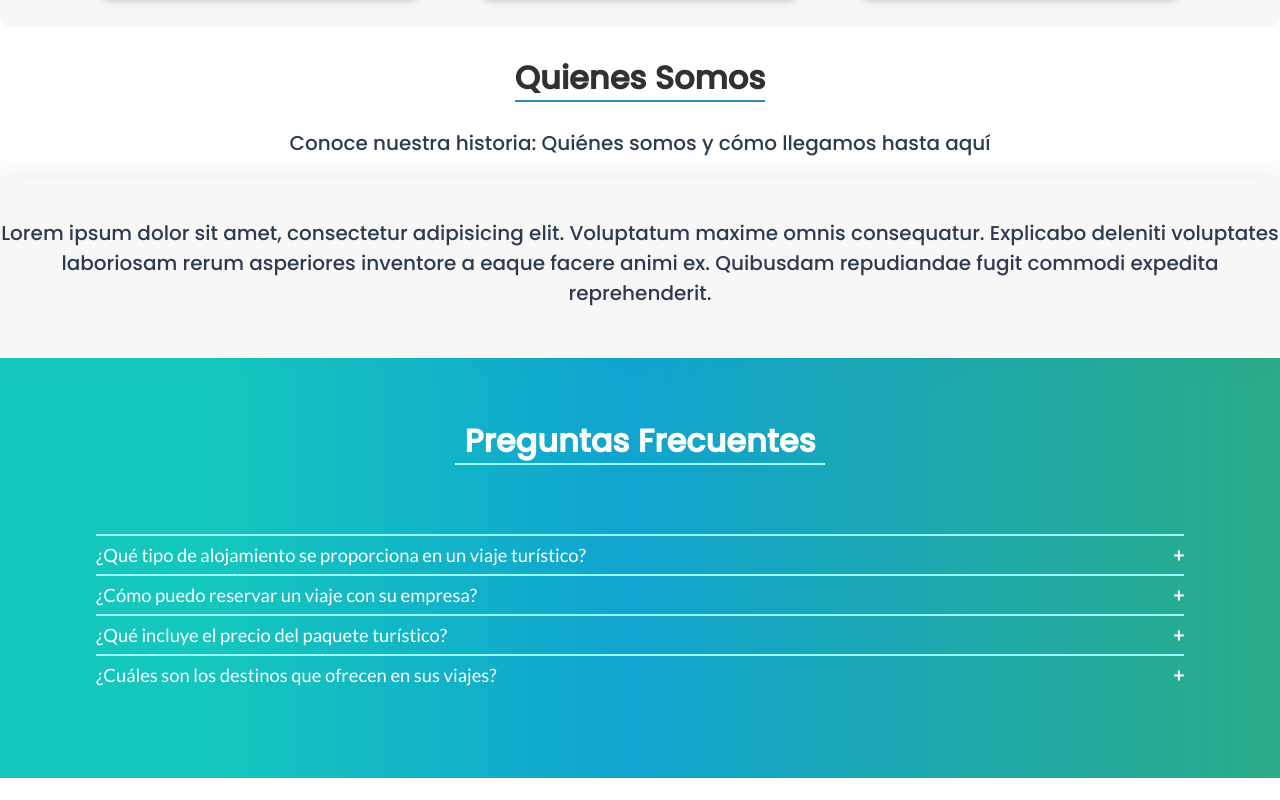
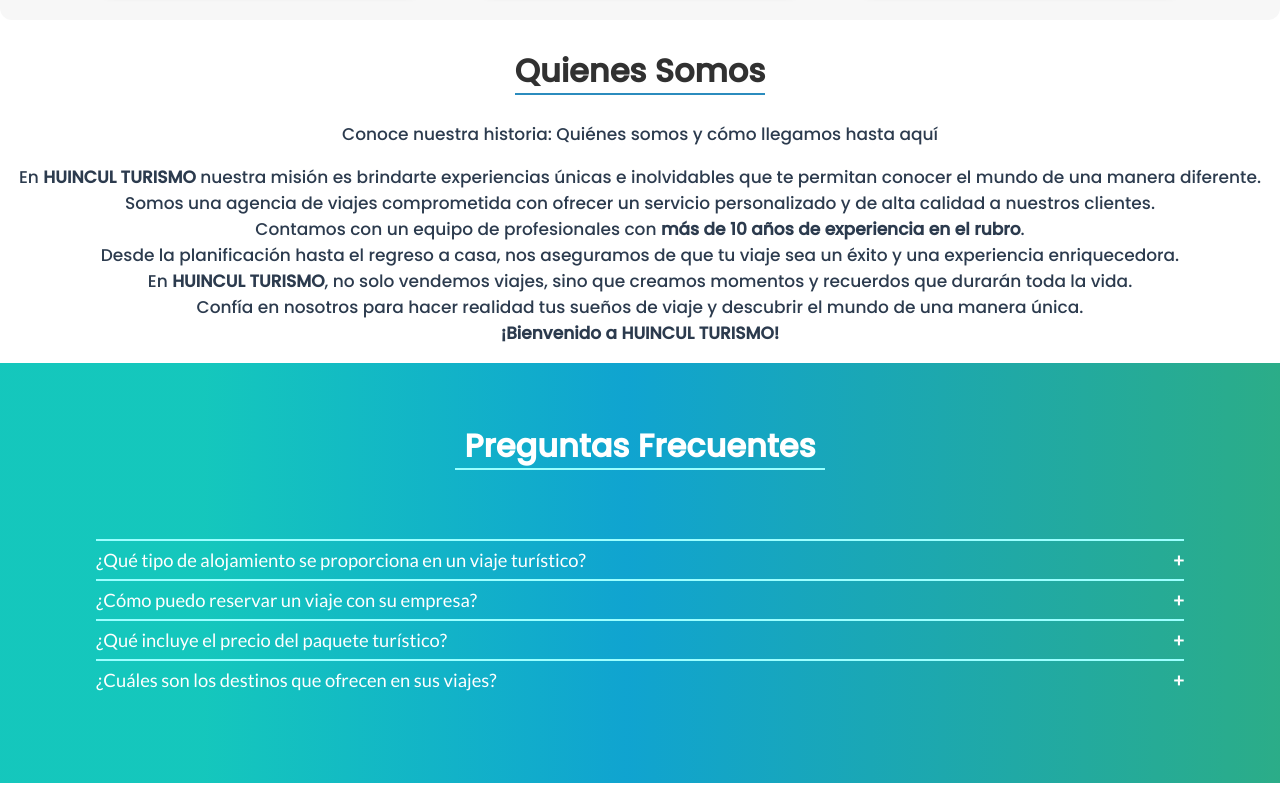
Before and after one commit to GABRIEL3503/Huincul-Turismo, a plain HTML site: page index.html in a window 1280 px wide. Shown: the part 1380-2180 px from the top of the page. Drawn offline with nearby package versions, Linux system fonts and the light colour scheme.

Commit message:
my fukink first commit

```diff
--- a/index.html
+++ b/index.html
@@ -62,9 +62,11 @@
     <!-- card secction -->
 
 
-
+     <span class="titulo">
       <h2 class="destinos" >Destinos</h2>
-<h3>Deja que nosotros nos encarguemos de todos los detalles mientras te llevamos a descubrir  los mas hermosos destinos</h3>
+      <h3>Deja
+      </span>
+    que nosotros nos encarguemos de todos los detalles mientras te llevamos a descubrir  los mas hermosos destinos</h3>
     <section id="card">
         <div class="flip-card"  data-aos="fade-up"  data-aos-duration="1500">
             <div class="flip-card-inner">
@@ -115,7 +117,11 @@
       <h3>Conoce nuestra historia: Quiénes somos y cómo llegamos hasta aquí
       </h3>
 <div class="box-info">
-  <h3>Lorem ipsum dolor sit amet, consectetur adipisicing elit. Voluptatum maxime omnis consequatur. Explicabo deleniti voluptates laboriosam rerum asperiores inventore a eaque facere animi ex. Quibusdam repudiandae fugit commodi expedita reprehenderit.</h3>
+  <h3>En <strong>HUINCUL TURISMO</strong> nuestra misión es brindarte experiencias únicas e inolvidables que te permitan conocer el mundo de una manera diferente. <br> Somos una agencia de viajes comprometida con ofrecer un servicio personalizado y de alta calidad a nuestros clientes. <br>
+    Contamos con un equipo de profesionales con <strong>más de 10 años de experiencia en el rubro</strong>. <br>
+    Desde la planificación hasta el regreso a casa, nos aseguramos de que tu viaje sea un éxito y una experiencia enriquecedora. <br>
+     En <strong>HUINCUL TURISMO</strong>, no solo vendemos viajes, sino que creamos momentos y recuerdos que durarán toda la vida. <br>
+    Confía en nosotros para hacer realidad tus sueños de viaje y descubrir el mundo de una manera única. <br><strong>¡Bienvenido a HUINCUL TURISMO!</strong></h3>
 </div>
 
     </section>
--- a/style.css
+++ b/style.css
@@ -55,6 +55,8 @@
   --color-principal: #2B8CBE;
   --color-secundario: #4EB3D3;
   --color-claro: #f7f7f7;
+  --color-h3: #2C3B4E;
+  --color-blanco: #fff;
 }
 
 body {
@@ -581,8 +583,8 @@
   text-align: center;
   font-weight: 100;
   font-family: 'Lato', sans-serif;
-  font-size: 20px;
-  color: #2C3B4E;
+  font-size: 17px;
+  color: var(--color-h3) ;
 
   font-family: 'Poppins', sans-serif;
 }
@@ -710,10 +712,8 @@
 
 .box-info {
   color: #444444;
-  background: var(--color-claro);
+  background: var(--color-blanco);
   text-align: center;
-  box-shadow: 0 0 30px rgba(214, 215, 216, 0.6);
-  padding: 20px 0 30px 0;
 }
 
 .logo-cont {
@@ -753,3 +753,7 @@
 .navbar a:not(:first-child):hover {
   color: white !important;
 }
+
+.titulo{
+  background-color: var(--color-claro);
+}
```
